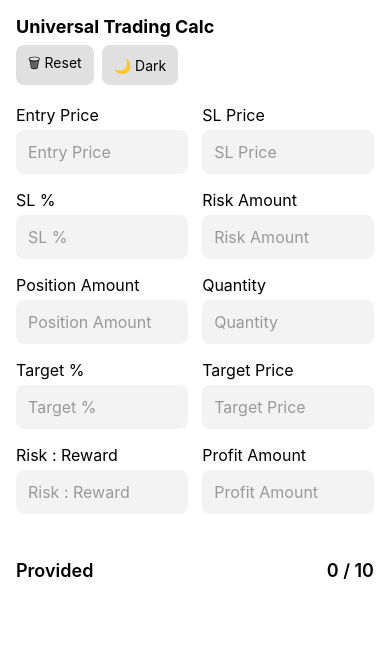
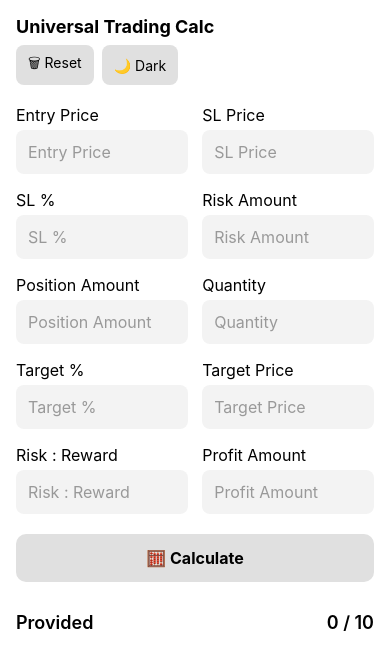
Before and after one commit to riyazpanarwala/trading-calculator, a React Native app: screen / in a window 390 px wide. Shown: the top 670 px of the page. Built offline with nearby package versions, Linux system fonts and the light colour scheme.

Commit message:
new calculate button added

```diff
--- a/src/components/CalculatorScreen.js
+++ b/src/components/CalculatorScreen.js
@@ -27,6 +27,13 @@ const FIELD_LABELS = {
     riskReward: "Risk : Reward",
     profitAmount: "Profit Amount",
 };
+
+// Fields that must never be negative
+const NON_NEGATIVE_FIELDS = [
+    "entryPrice", "slPrice", "targetPrice", "positionAmount",
+    "quantity", "riskAmount", "profitAmount", "targetPercent",
+    "slPercent", "riskReward",
+];
 
 const EPS = 1e-9;
 
@@ -290,6 +297,9 @@ export default function CalculatorScreen() {
         Object.keys(FIELD_LABELS).reduce((acc, k) => ({ ...acc, [k]: "" }), {})
     );
     const [errors, setErrors] = useState({});
+    const [missing, setMissing] = useState([]);
+    const [calculated, setCalculated] = useState(false);
+    const [globalMessage, setGlobalMessage] = useState(null); // { type: 'error'|'info', text: '...' }
     const captureViewRef = useRef(null);
     const [copyFeedback, setCopyFeedback] = useState(false);
 
@@ -298,6 +308,9 @@ export default function CalculatorScreen() {
     function handleReset() {
         setVals(Object.keys(FIELD_LABELS).reduce((acc, k) => ({ ...acc, [k]: "" }), {}));
         setErrors({});
+        setMissing([]);
+        setCalculated(false);
+        setGlobalMessage(null);
     }
 
     async function handleCopy() {
@@ -313,53 +326,211 @@ export default function CalculatorScreen() {
     const toNum = (s) => {
         if (s === null || s === undefined || s === "") return null;
         const n = Number(String(s).replace(/,/g, ""));
-        return Number.isFinite(n) ? n : null;
+        return Number.isFinite(n) ? n : NaN; // NaN signals "user typed something, but it's invalid"
     };
 
+    // Only update the raw text — no derivation, no validation, while typing.
     function setInput(field, rawValue) {
-        if (rawValue.includes("-")) rawValue = rawValue.replace(/-/g, "");
+        setVals((p) => ({ ...p, [field]: rawValue }));
+        // Clear stale state once user starts editing again
+        if (calculated) {
+            setCalculated(false);
+            setGlobalMessage(null);
+        }
+        if (errors[field]) {
+            setErrors((p) => ({ ...p, [field]: null }));
+        }
+    }
 
-        const numVal = toNum(rawValue);
+    // ─── Calculate button handler ───────────────────────────────────────────
+    function handleCalculate() {
+        const fieldErrors = {};
+        const numericVals = {};
 
-        if (
-            numVal != null &&
-            [
-                "entryPrice", "slPrice", "targetPrice", "positionAmount",
-                "quantity", "riskAmount", "profitAmount", "targetPercent",
-            ].includes(field) &&
-            numVal < 0
-        ) {
-            setVals((p) => ({ ...p, [field]: "" }));
-            setErrors((p) => ({ ...p, [field]: null }));
+        // STEP 1: Parse every field, catch non-numeric / malformed input
+        for (const k of Object.keys(FIELD_LABELS)) {
+            const raw = vals[k];
+            if (raw === "" || raw === null || raw === undefined) {
+                numericVals[k] = null;
+                continue;
+            }
+            const n = toNum(raw);
+            if (Number.isNaN(n)) {
+                fieldErrors[k] = "Invalid number";
+                numericVals[k] = null;
+            } else {
+                numericVals[k] = n;
+            }
+        }
+
+        // STEP 2: Negative value checks
+        for (const k of NON_NEGATIVE_FIELDS) {
+            const n = numericVals[k];
+            if (n != null && n < 0 && !fieldErrors[k]) {
+                fieldErrors[k] = "Value cannot be negative";
+                numericVals[k] = null;
+            }
+        }
+
+        // STEP 3: SL % range check (0-100)
+        if (numericVals.slPercent != null && !fieldErrors.slPercent) {
+            if (numericVals.slPercent > 100) {
+                fieldErrors.slPercent = "SL % cannot exceed 100";
+                numericVals.slPercent = null;
+            }
+        }
+
+        // STEP 4: If any field-level errors exist, stop here
+        if (Object.keys(fieldErrors).length > 0) {
+            setErrors(fieldErrors);
+            setMissing([]);
+            setCalculated(false);
+            setGlobalMessage({
+                type: "error",
+                text: "Please fix the highlighted field(s) before calculating.",
+            });
             return;
         }
 
-        if (field === "slPercent" && numVal != null) {
-            if (numVal < 0 || numVal > 100) {
-                setErrors((p) => ({
-                    ...p,
-                    [field]: "Percentage must be between 0 and 100",
-                }));
-                return;
-            }
+        // STEP 5: Count how many fields the user actually provided
+        const filledCount = Object.keys(FIELD_LABELS).filter(
+            (k) => numericVals[k] != null
+        ).length;
+
+        if (filledCount === 0) {
+            setErrors({});
+            setMissing([]);
+            setCalculated(false);
+            setGlobalMessage({
+                type: "error",
+                text: "Please enter at least Entry Price plus one more value.",
+            });
+            return;
         }
 
-        setErrors((p) => ({ ...p, [field]: null }));
-
-        const numericVals = {};
-        for (const k of Object.keys(FIELD_LABELS)) {
-            numericVals[k] = k === field ? numVal : toNum(vals[k]);
+        if (numericVals.entryPrice == null) {
+            setErrors({ entryPrice: "Entry Price is required" });
+            setMissing([]);
+            setCalculated(false);
+            setGlobalMessage({
+                type: "error",
+                text: "Entry Price is required to calculate anything else.",
+            });
+            return;
         }
 
-        const derived = deriveIterative(numericVals, field);
+        if (numericVals.entryPrice <= EPS) {
+            setErrors({ entryPrice: "Entry Price must be greater than 0" });
+            setMissing([]);
+            setCalculated(false);
+            setGlobalMessage({
+                type: "error",
+                text: "Entry Price must be greater than 0.",
+            });
+            return;
+        }
 
+        if (filledCount < 2) {
+            setErrors({});
+            setMissing([]);
+            setCalculated(false);
+            setGlobalMessage({
+                type: "error",
+                text: "Please enter at least one more field besides Entry Price.",
+            });
+            return;
+        }
+
+        // STEP 6: Logical / cross-field validations BEFORE deriving
+        const logicErrors = {};
+
+        // SL Price must be below Entry Price
+        if (numericVals.slPrice != null && numericVals.slPrice >= numericVals.entryPrice) {
+            logicErrors.slPrice = "SL Price must be below Entry Price";
+        }
+
+        // Target Price must be above Entry Price
+        if (numericVals.targetPrice != null && numericVals.targetPrice <= numericVals.entryPrice) {
+            logicErrors.targetPrice = "Target Price must be above Entry Price";
+        }
+
+        // R:R must be > 0 if user-entered directly
+        if (numericVals.riskReward != null && numericVals.riskReward <= 0) {
+            logicErrors.riskReward = "Risk:Reward must be greater than 0";
+        }
+
+        // Risk Amount cannot exceed Position Amount (if both given)
+        if (
+            numericVals.riskAmount != null &&
+            numericVals.positionAmount != null &&
+            numericVals.riskAmount > numericVals.positionAmount
+        ) {
+            logicErrors.riskAmount = "Risk Amount cannot exceed Position Amount";
+        }
+
+        // Quantity must be > 0 if entered directly
+        if (numericVals.quantity != null && numericVals.quantity <= 0) {
+            logicErrors.quantity = "Quantity must be greater than 0";
+        }
+
+        if (Object.keys(logicErrors).length > 0) {
+            setErrors(logicErrors);
+            setMissing([]);
+            setCalculated(false);
+            setGlobalMessage({
+                type: "error",
+                text: "Some values don't make sense together. Please check the highlighted field(s).",
+            });
+            return;
+        }
+
+        // STEP 7: Run the derivation
+        // Determine "editedField" preference order for conflict resolution:
+        // SL Price wins over SL %, Target Price wins over Target %,
+        // Quantity wins over Position Amount, when both are provided.
+        let preferredField = null;
+        if (numericVals.slPrice != null && numericVals.slPercent != null) {
+            preferredField = "slPrice"; // SL Price takes priority; recompute slPercent
+        }
+        if (numericVals.targetPrice != null && numericVals.targetPercent != null) {
+            preferredField = preferredField ?? "targetPrice";
+        }
+        if (numericVals.quantity != null && numericVals.positionAmount != null) {
+            preferredField = preferredField ?? "quantity";
+        }
+
+        const derived = deriveIterative(numericVals, preferredField);
+
+        // STEP 8: Sanity-check derived results (catch impossible/garbage outputs)
+        const resultErrors = {};
+        if (derived.quantity != null && derived.quantity <= 0) {
+            resultErrors.quantity = "Calculated Quantity is 0 — check your inputs";
+        }
+        if (derived.riskReward != null && derived.riskReward <= 0) {
+            resultErrors.riskReward = "Calculated Risk:Reward is invalid — check SL/Target vs Entry";
+        }
+        if (derived.slPrice != null && derived.slPrice <= 0) {
+            resultErrors.slPrice = "Calculated SL Price is invalid (≤ 0)";
+        }
+
+        if (Object.keys(resultErrors).length > 0) {
+            setErrors(resultErrors);
+            setMissing([]);
+            setCalculated(false);
+            setGlobalMessage({
+                type: "error",
+                text: "The provided values produce an impossible result. Please review your inputs.",
+            });
+            return;
+        }
+
+        // STEP 9: Format results
         const formatted = {};
-        for (const k of Object.keys(derived)) {
+        for (const k of Object.keys(FIELD_LABELS)) {
             const v = derived[k];
             if (v == null) {
                 formatted[k] = "";
             } else if (k === "quantity") {
-                // FIX 1: Quantity always floored to integer
                 formatted[k] = String(Math.floor(v));
             } else if (Math.abs(v - Math.round(v)) < 1e-6) {
                 formatted[k] = String(Math.round(v));
@@ -367,9 +538,23 @@ export default function CalculatorScreen() {
                 formatted[k] = String(Number(v.toFixed(6)));
             }
         }
-        formatted[field] = rawValue;
 
         setVals(formatted);
+        setErrors({});
+
+        // STEP 10: Check for still-missing fields (only meaningful with enough inputs)
+        const missingFields = Object.keys(FIELD_LABELS).filter((k) => formatted[k] === "");
+        setMissing(missingFields);
+        setCalculated(true);
+
+        if (missingFields.length > 0) {
+            setGlobalMessage({
+                type: "info",
+                text: "Calculated successfully, but some fields couldn't be derived from the given inputs.",
+            });
+        } else {
+            setGlobalMessage({ type: "info", text: "✅ All fields calculated successfully." });
+        }
     }
 
     function deriveIterative(initial, editedField) {
@@ -395,14 +580,12 @@ export default function CalculatorScreen() {
                 if (Math.abs(slPrice - (v.slPrice ?? 0)) > EPS) { v.slPrice = slPrice; changed = true; }
             }
 
-            // FIX 2: Derive SL Price from entryPrice + riskAmount + quantity (floored integer)
-            // When user provides Entry Price, Risk Amount, Position Amount → derive SL Price
+            // Derive SL Price from entryPrice + riskAmount + quantity (floored integer)
             if (
                 editedField !== "slPrice" && editedField !== "slPercent" &&
                 v.slPrice == null && v.slPercent == null &&
                 v.entryPrice != null && v.riskAmount != null
             ) {
-                // Use floored quantity if available
                 const qty = v.quantity != null ? Math.floor(v.quantity) : null;
                 if (qty != null && qty > EPS) {
                     const slPrice = v.entryPrice - (v.riskAmount / qty);
@@ -428,7 +611,7 @@ export default function CalculatorScreen() {
                 if (Math.abs(targetPrice - (v.targetPrice ?? 0)) > EPS) { v.targetPrice = targetPrice; changed = true; }
             }
 
-            // Quantity (always floor to integer — store as integer in v directly)
+            // Quantity (always floor to integer)
             if (editedField !== "quantity") {
                 let derivedQty = null;
                 if (
@@ -518,14 +701,10 @@ export default function CalculatorScreen() {
         [vals]
     );
 
-    const missing = useMemo(() => {
-        if (userFilledCount <= 3) return [];
-        return Object.keys(FIELD_LABELS).filter((k) => vals[k] === "");
-    }, [vals, userFilledCount]);
-
     const hasVisuals =
-        vals.riskReward !== "" ||
-        (vals.entryPrice !== "" && vals.slPrice !== "" && vals.targetPrice !== "");
+        calculated &&
+        (vals.riskReward !== "" ||
+            (vals.entryPrice !== "" && vals.slPrice !== "" && vals.targetPrice !== ""));
 
     return (
         <ScrollView style={[styles.container, activeTheme.container]}>
@@ -565,7 +744,7 @@ export default function CalculatorScreen() {
                                 style={[
                                     styles.input,
                                     activeTheme.input,
-                                    missing.includes(key) ? styles.missing : null,
+                                    (errors[key] || missing.includes(key)) ? styles.missing : null,
                                 ]}
                                 keyboardType="numeric"
                                 value={vals[key]}
@@ -579,6 +758,38 @@ export default function CalculatorScreen() {
                         </View>
                     ))}
                 </View>
+
+                {/* ── Calculate Button ── */}
+                <TouchableOpacity
+                    style={[actionStyles.calculateButton, activeTheme.toggle]}
+                    onPress={handleCalculate}
+                    activeOpacity={0.75}
+                >
+                    <Text style={[actionStyles.calculateButtonText, activeTheme.label]}>
+                        🧮 Calculate
+                    </Text>
+                </TouchableOpacity>
+
+                {/* ── Global message (success / error / info) ── */}
+                {globalMessage && (
+                    <View
+                        style={[
+                            styles.missingBox,
+                            globalMessage.type === "error"
+                                ? { backgroundColor: "#ffecec" }
+                                : activeTheme.missingBox,
+                        ]}
+                    >
+                        <Text
+                            style={[
+                                styles.missingItem,
+                                { color: globalMessage.type === "error" ? "#CC0000" : activeTheme.label.color },
+                            ]}
+                        >
+                            {globalMessage.text}
+                        </Text>
+                    </View>
+                )}
 
                 {/* ── Visual Analysis Section ── */}
                 {hasVisuals && (
@@ -609,11 +820,11 @@ export default function CalculatorScreen() {
                     </View>
                 )}
 
-                {/* ── Missing fields warning ── */}
-                {userFilledCount >= 3 && missing.length > 0 && (
+                {/* ── Missing fields warning (after calculation) ── */}
+                {calculated && missing.length > 0 && (
                     <View style={[styles.missingBox, activeTheme.missingBox]}>
                         <Text style={[styles.missingTitle, activeTheme.label]}>
-                            Missing Required Fields:
+                            Could Not Calculate:
                         </Text>
                         {missing.map((m) => (
                             <Text key={m} style={[styles.missingItem, activeTheme.label]}>
@@ -788,6 +999,16 @@ const shareStyles = StyleSheet.create({
 });
 
 const actionStyles = StyleSheet.create({
+    calculateButton: {
+        marginTop: 4,
+        padding: 14,
+        borderRadius: 10,
+        alignItems: "center",
+    },
+    calculateButtonText: {
+        fontSize: 16,
+        fontWeight: "700",
+    },
     copyButton: {
         marginTop: 14,
         padding: 14,
```
